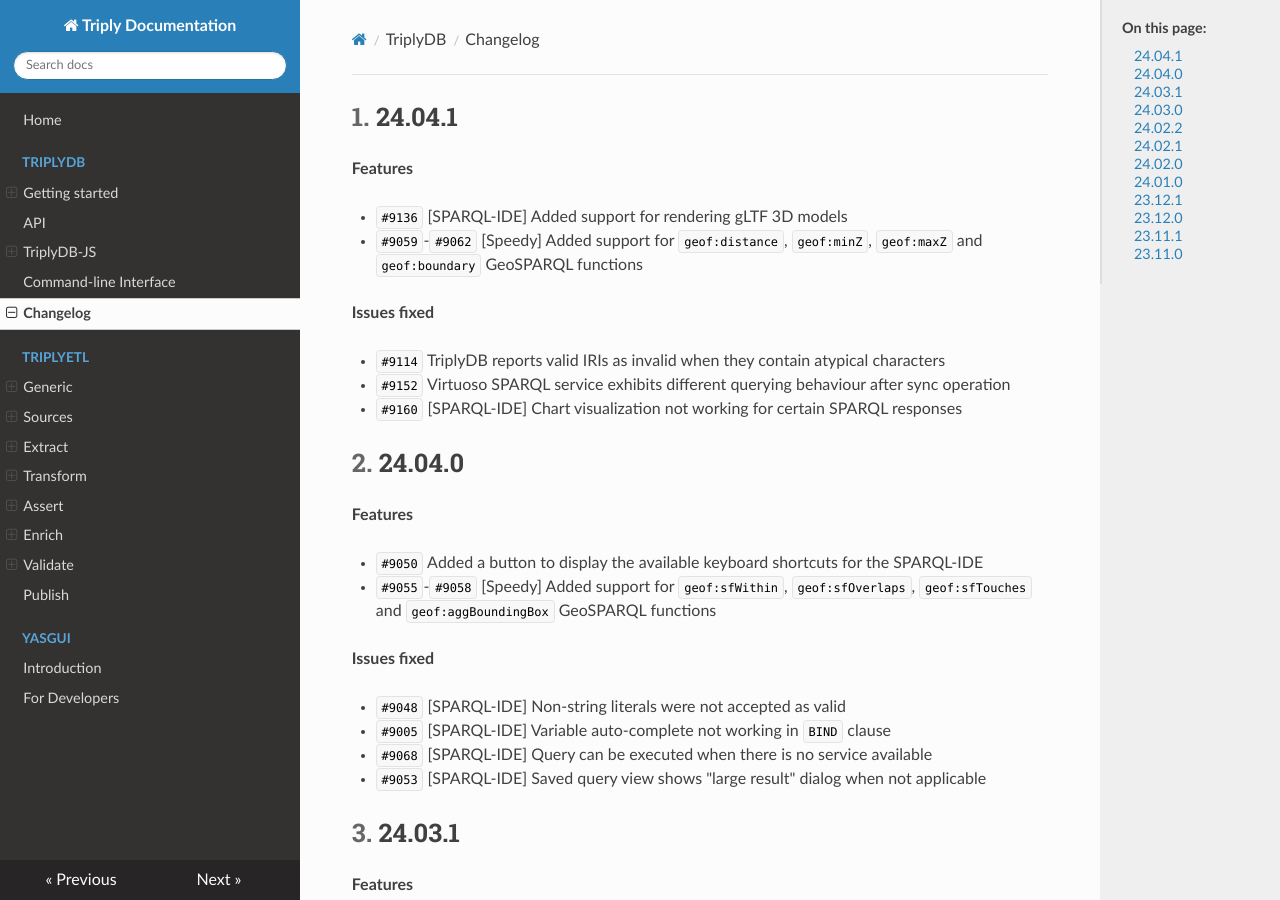
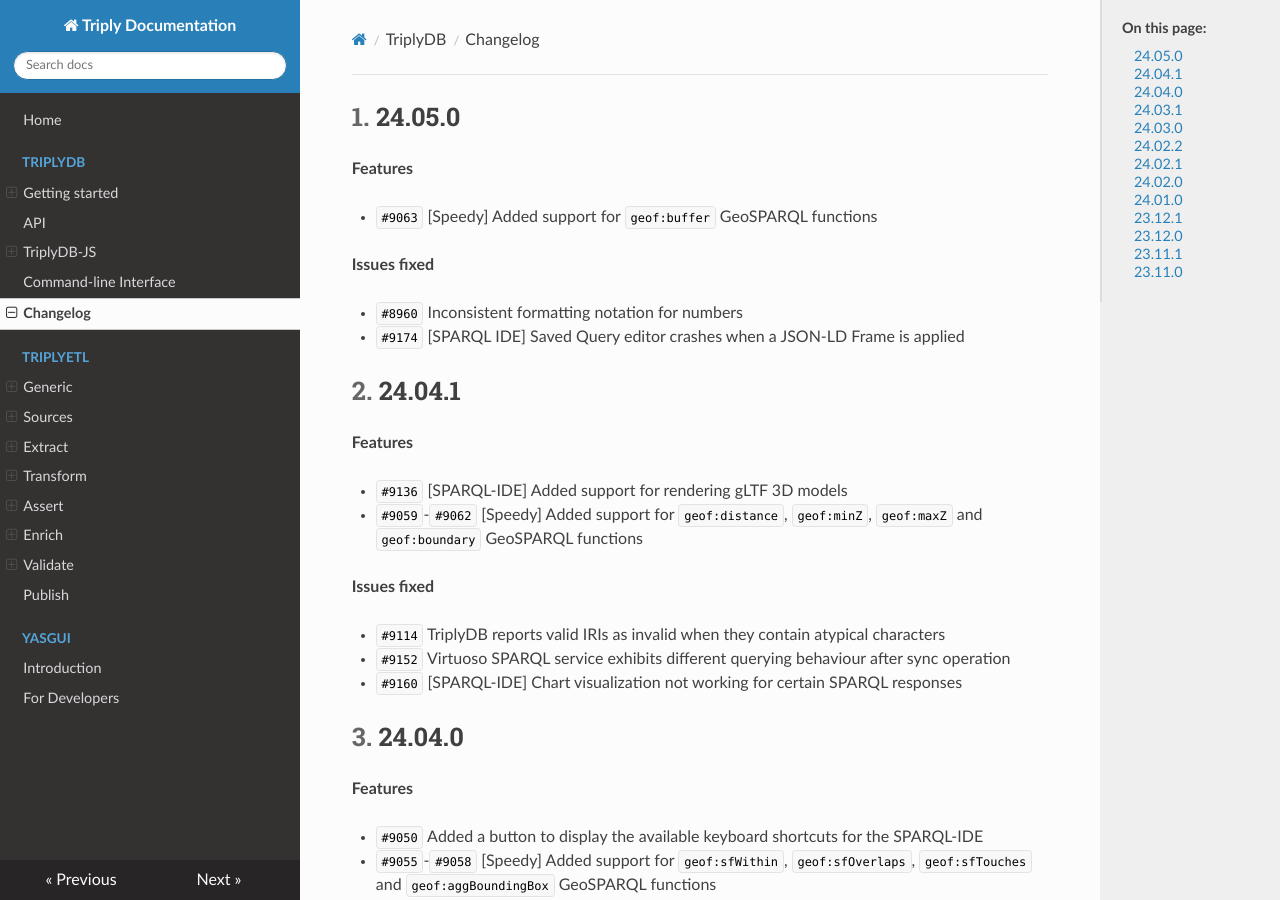
Before and after one commit to TriplyDB/Documentation, an MkDocs documentation site: the page built from docs/triplydb-changelog/index.md, in a window 1280 px wide and 900 px high. Built offline with MkDocs 1.6.1, drawn with Linux system fonts in a browser that asks for light colours.

Commit message:
Updated changelog for TriplyDB 24.05.0

```diff
--- a/docs/triplydb-changelog/index.md
+++ b/docs/triplydb-changelog/index.md
@@ -4,6 +4,17 @@
 ---
 
 [TOC]
+
+## 24.05.0 {#24.05.0}
+
+**Features**
+
+- `#9063` [Speedy] Added support for `geof:buffer` GeoSPARQL functions
+
+**Issues fixed**
+
+- `#8960` Inconsistent formatting notation for numbers
+- `#9174` [SPARQL IDE] Saved Query editor crashes when a JSON-LD Frame is applied
 
 ## 24.04.1 {#24.04.1}
 
```
